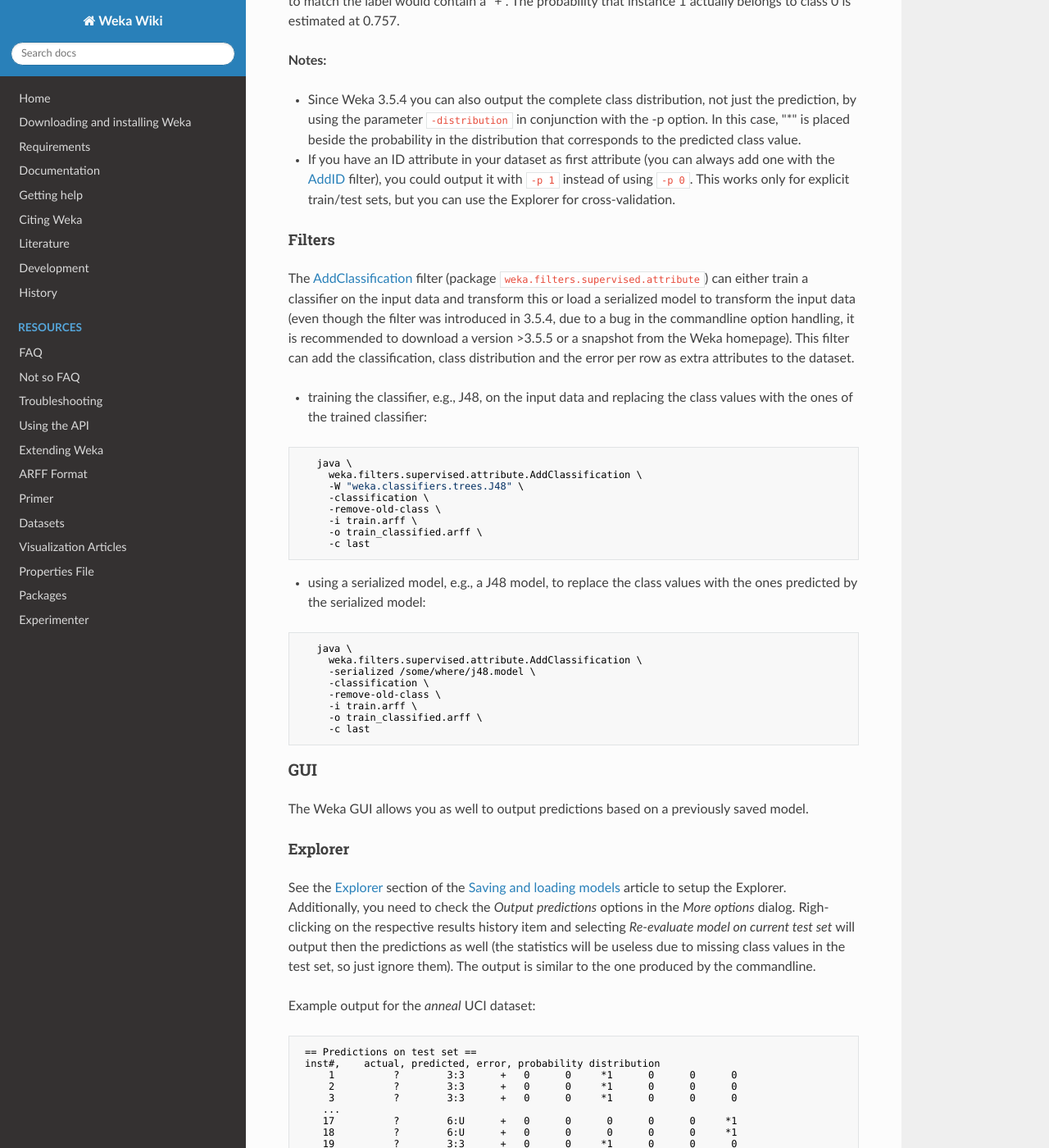
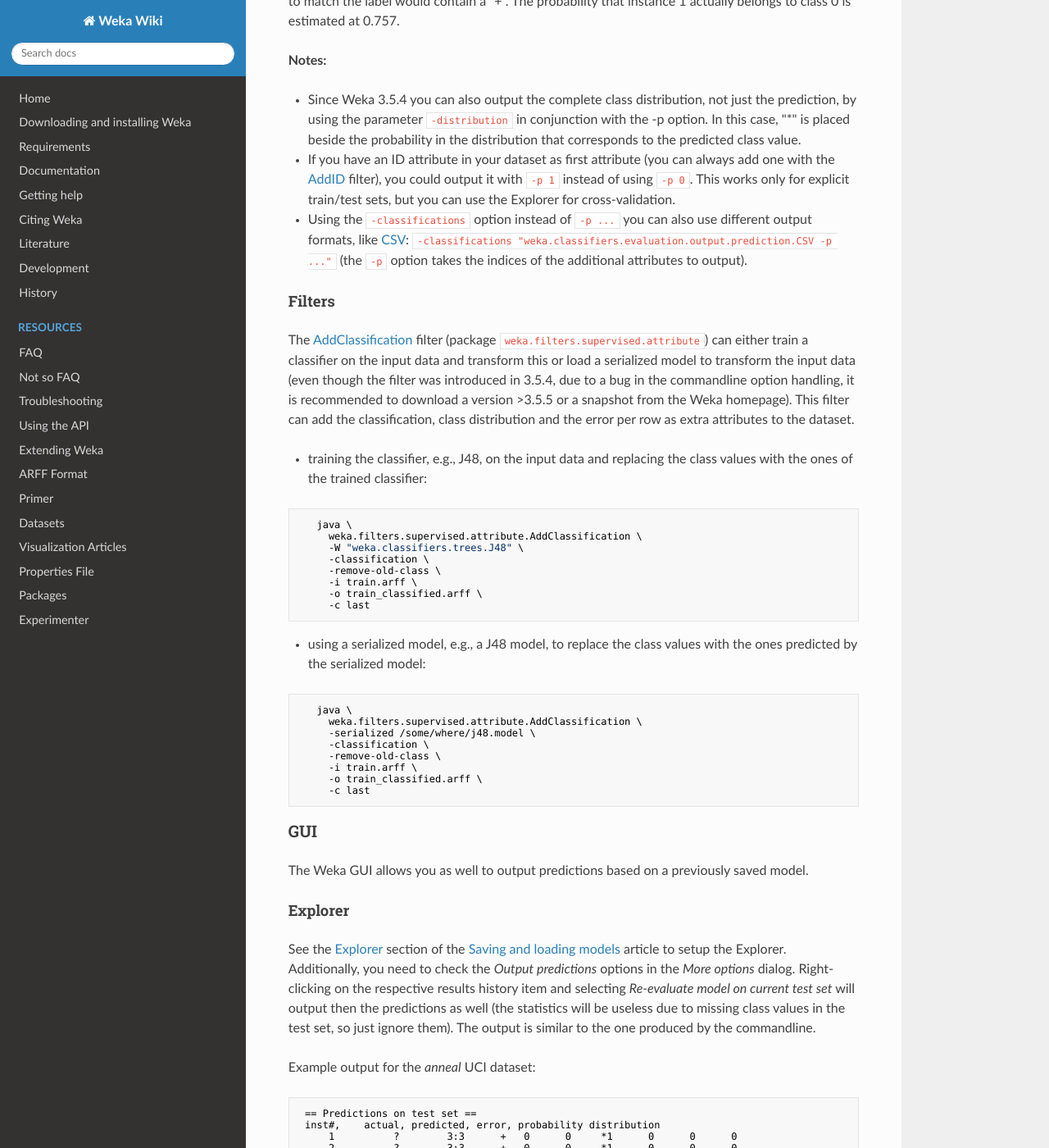
Before and after one commit to Waikato/weka-wiki, an MkDocs documentation site: the page built from docs/making_predictions.md, in a window 1280 px wide and 1400 px high, scrolled down 1051 px. Shown: the whole window at 82% size. Built offline with MkDocs 1.6.1, drawn with Linux system fonts in a browser that asks for light colours; nearby versions of some CDN libraries.

Commit message:
added note on -classifications

```diff
--- a/docs/making_predictions.md
+++ b/docs/making_predictions.md
@@ -39,6 +39,7 @@ In this case, taken directly from a test dataset where all class attributes were
 
 * Since Weka 3.5.4 you can also output the complete class distribution, not just the prediction, by using the parameter `-distribution` in conjunction with the -p option. In this case, "*" is placed beside the probability in the distribution that corresponds to the predicted class value.
 * If you have an ID attribute in your dataset as first attribute (you can always add one with the [AddID](https://weka.sourceforge.io/doc.stable-3-8/weka/filters/unsupervised/attribute/AddID.html) filter), you could output it with `-p 1` instead of using `-p 0`. This works only for explicit train/test sets, but you can use the Explorer for cross-validation.
+* Using the `-classifications` option instead of `-p ...` you can also use different output formats, like [CSV](https://weka.sourceforge.io/doc.stable-3-8/weka/classifiers/evaluation/output/prediction/CSV.html): `-classifications "weka.classifiers.evaluation.output.prediction.CSV -p ..."` (the `-p` option takes the indices of the additional attributes to output).
 
 ## Filters
 The [AddClassification](https://weka.sourceforge.io/doc.stable-3-8/weka/filters/supervised/attribute/AddClassification.html) filter (package `weka.filters.supervised.attribute`) can either train a classifier on the input data and transform this or load a serialized model to transform the input data (even though the filter was introduced in 3.5.4, due to a bug in the commandline option handling, it is recommended to download a version >3.5.5 or a snapshot from the Weka homepage).
@@ -73,7 +74,7 @@ This filter can add the classification, class distribution and the error per row
 The Weka GUI allows you as well to output predictions based on a previously saved model.
 
 ## Explorer
-See the [Explorer](saving_and_loading_models#explorer.md) section of the [Saving and loading models](saving_and_loading_models.md) article to setup the Explorer. Additionally, you need to check the *Output predictions* options in the *More options* dialog. Righ-clicking on the respective results history item and selecting *Re-evaluate model on current test set* will output then the predictions as well (the statistics will be useless due to missing class values in the test set, so just ignore them). The output is similar to the one produced by the commandline.
+See the [Explorer](saving_and_loading_models#explorer.md) section of the [Saving and loading models](saving_and_loading_models.md) article to setup the Explorer. Additionally, you need to check the *Output predictions* options in the *More options* dialog. Right-clicking on the respective results history item and selecting *Re-evaluate model on current test set* will output then the predictions as well (the statistics will be useless due to missing class values in the test set, so just ignore them). The output is similar to the one produced by the commandline.
 
 Example output for the *anneal* UCI dataset:
 
```
